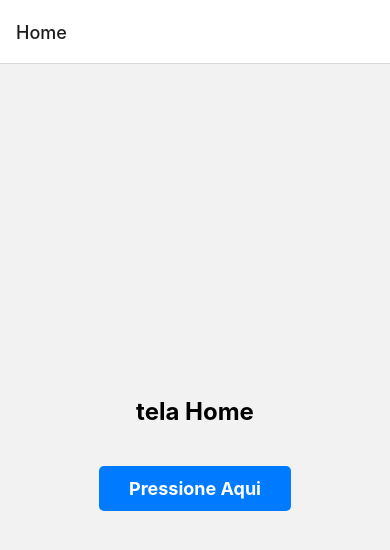
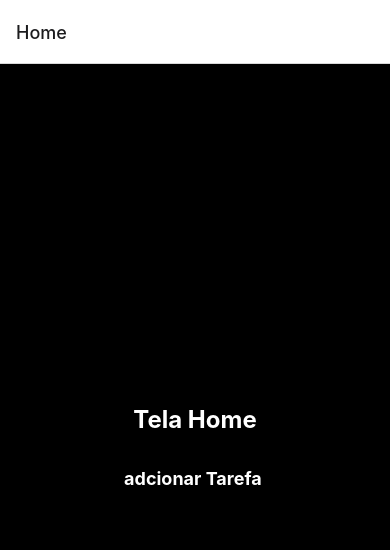
Before and after one commit to RenatoCes/app_atividades, a React Native app: screen /Home in a window 390 px wide. Shown: the top 550 px of the page. Built offline with nearby package versions, Linux system fonts and the light colour scheme.

Commit message:
style on system

```diff
--- a/package.json
+++ b/package.json
@@ -22,6 +22,7 @@
     "react": "18.2.0",
     "react-dom": "18.2.0",
     "react-native": "^0.74.2",
+    "react-native-linear-gradient": "^2.8.3",
     "react-native-web": "~0.19.10"
   },
   "devDependencies": {
--- a/src/screens/Home/Home.tsx
+++ b/src/screens/Home/Home.tsx
@@ -9,12 +9,12 @@ const HomeScreen: React.FC = () => {
 
   return (
     <View style={Homestyles.container}>
-      <Text style={Homestyles.text}>tela Home</Text>
+      <Text style={Homestyles.text}>Tela Home</Text>
       <TouchableOpacity
         style={Homestyles.buttonContainer}
         onPress={() => navigation.navigate('Tarefa')}
       >
-        <Text style={Homestyles.buttonText}>Pressione Aqui</Text>
+        <Text style={Homestyles.buttonText}>adcionar Tarefa </Text>
       </TouchableOpacity>
     </View>
   );
--- a/src/screens/Home/style.ts
+++ b/src/screens/Home/style.ts
@@ -1,4 +1,3 @@
-// HomeStyle.ts
 import { StyleSheet } from 'react-native';
 
 const Homestyles = StyleSheet.create({
@@ -6,18 +5,27 @@ const Homestyles = StyleSheet.create({
     flex: 1,
     justifyContent: 'center',
     alignItems: 'center',
+    backgroundColor: '#000',
   },
   text: {
     fontSize: 24,
     fontWeight: 'bold',
+    color: '#fff',
     marginBottom: 20, // Ajuste para espaçamento abaixo do texto
   },
   buttonContainer: {
-    backgroundColor: '#007bff',
-    borderRadius: 5,
-    paddingVertical: 12,
-    paddingHorizontal: 30,
-    marginTop: 20, // Adicione margem acima do botão
+    width: 220,
+    height: 50,
+    borderRadius: 10,
+    justifyContent: 'center',
+    alignItems: 'center',
+    position: 'relative',
+  },
+  gradient: {
+    flex: 1,
+    justifyContent: 'center',
+    alignItems: 'center',
+    borderRadius: 10,
   },
   buttonText: {
     color: '#fff',
--- a/src/screens/Tarefas/Task.tsx
+++ b/src/screens/Tarefas/Task.tsx
@@ -29,7 +29,7 @@ const TaskScreen: React.FC = () => {
 
     if (taskDateObj.getTime() < currentDate.getTime()) {
       Alert.alert('Atenção', 'A tarefa está expirada!');
-    } else if (taskDateObj.getTime() === currentDate.getTime()) {
+    } else if (taskDateObj.toDateString() === currentDate.toDateString()) {
       Alert.alert('Atenção', 'A tarefa deve ser feita hoje!');
     } else {
       const newTask: Task = { name: taskName, date: taskDate };
@@ -41,13 +41,38 @@ const TaskScreen: React.FC = () => {
 
   const parseDate = (dateString: string): Date => {
     const [day, month, year] = dateString.split('/').map(Number);
-    return new Date(year, month - 1, day); // Month in JavaScript Date is 0-indexed
+    return new Date(year, month - 1, day);
   };
 
   const handleDeleteTask = (index: number) => {
     const newTasks = [...tasks];
     newTasks.splice(index, 1);
     setTasks(newTasks);
+  };
+
+  const handleDateChange = (text: string) => {
+    // Remove todos os caracteres que não são números
+    const cleaned = text.replace(/[^\d]/g, '');
+
+    // Adiciona os caracteres de formatação conforme necessário
+    let formatted = '';
+    if (cleaned.length >= 1) {
+      formatted += cleaned.substring(0, 1).padStart(2, '0');
+    }
+    if (cleaned.length >= 2) {
+      formatted = cleaned.substring(0, 2);
+    }
+    if (cleaned.length > 2) {
+      formatted += '/' + cleaned.substring(2, 3).padStart(2, '0');
+    }
+    if (cleaned.length >= 4) {
+      formatted = cleaned.substring(0, 2) + '/' + cleaned.substring(2, 4);
+    }
+    if (cleaned.length > 4) {
+      formatted += '/' + cleaned.substring(4, 8);
+    }
+
+    setTaskDate(formatted);
   };
 
   return (
@@ -64,9 +89,11 @@ const TaskScreen: React.FC = () => {
         />
         <TextInput
           style={TaskStyles.input}
-          placeholder="Digite a data (ex: 01/07/2024)"
+          placeholder="Digite a data (ex: 1/7/2024)"
           value={taskDate}
-          onChangeText={(text) => setTaskDate(text)}
+          onChangeText={handleDateChange}
+          keyboardType="numeric"
+          maxLength={10}
         />
         <Button title="Adicionar" onPress={handleAddTask} />
       </View>
```
Also changed, not shown: 1 other file (tests, documents, lock files or other folders).
